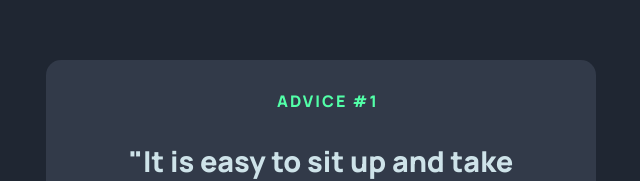
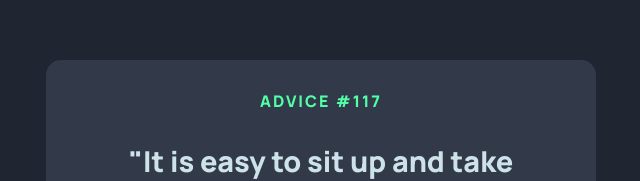
Before and after one commit to nico-dev-it/advice-generator, a React (Create React App) app: page / in a window 1280 px wide. Shown: the part 140-321 px from the top of the page, without its empty margins (364-1004 px from the left). Built offline with nearby package versions, Linux system fonts and the light colour scheme.

Commit message:
minor bug fixed

```diff
--- a/src/components/advice.js
+++ b/src/components/advice.js
@@ -24,7 +24,7 @@ const AdviceIdBlock = styled.div`
     letter-spacing: 2px;
     position: absolute;
     top: 30px;
-    margin-left: 42%;
+    width: 550px;
 `
 
 const AdviceSlip = styled.div`
@@ -75,7 +75,7 @@ const Advice = () => {
                     </div>
                     : <div>
                         <div>
-                            <AdviceIdBlock>advice #1</AdviceIdBlock>
+                            <AdviceIdBlock>advice #117</AdviceIdBlock>
                         </div>
                         <div>
                             <AdviceSlip>"It is easy to sit up and take notice, what's difficult is getting up and taking
--- a/src/components/displayAdvice.js
+++ b/src/components/displayAdvice.js
@@ -2,19 +2,20 @@ import styled from "styled-components";
 
 const DisplayAdvice = (props) => {
     const AdviceIdBlock = styled.div`
-    color: #52FFA8FF;
+     color: #52FFA8FF;
     font-weight: bold;
     text-transform: uppercase;
     letter-spacing: 2px;
     position: absolute;
-    top: 15px;
-    margin-left: 40%;
+    top: 30px;
+    width: 550px;
 `
     const AdviceSlip = styled.div`
     color: #CEE3E9FF;
     font-size: 1.8rem;
     font-weight: bold;
-    margin: 10px;
+    margin: 30px 20px 10px;
+    padding: 15px;
 `
     console.log(props)
     return (
```
